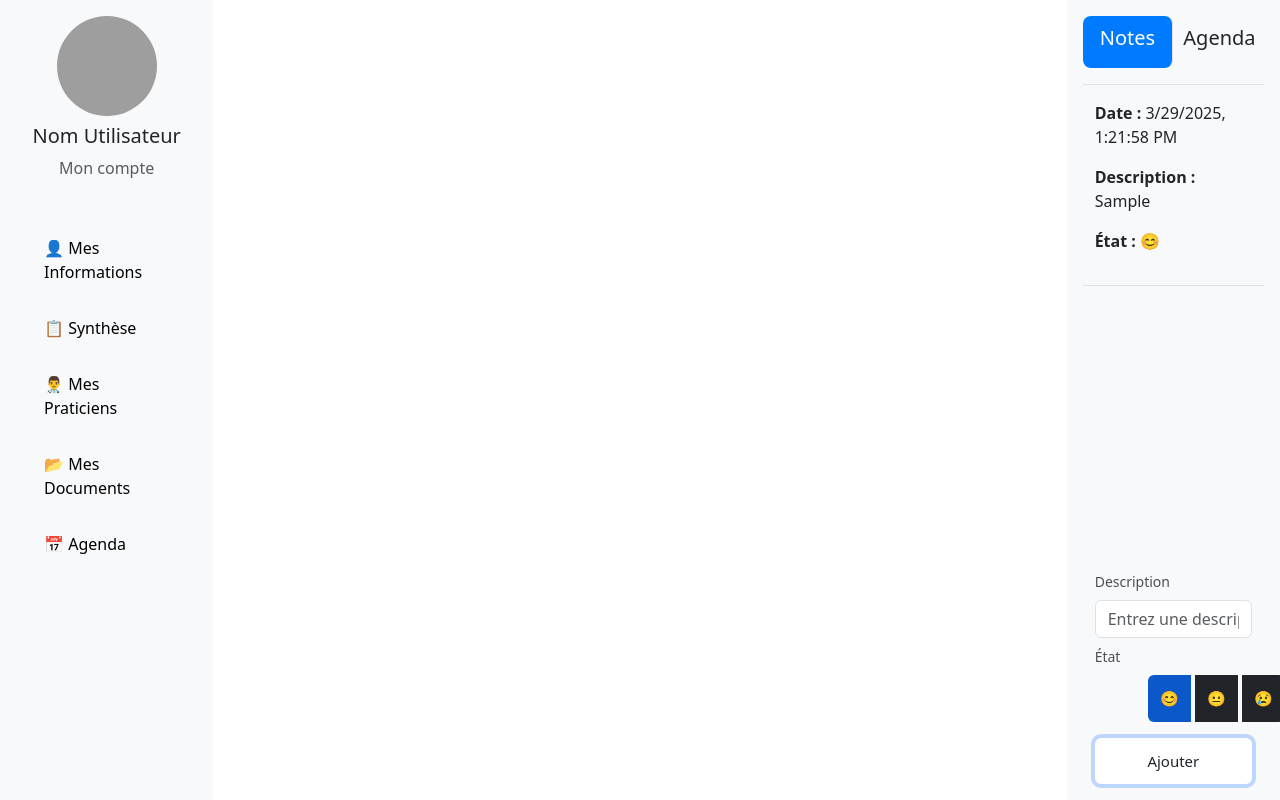
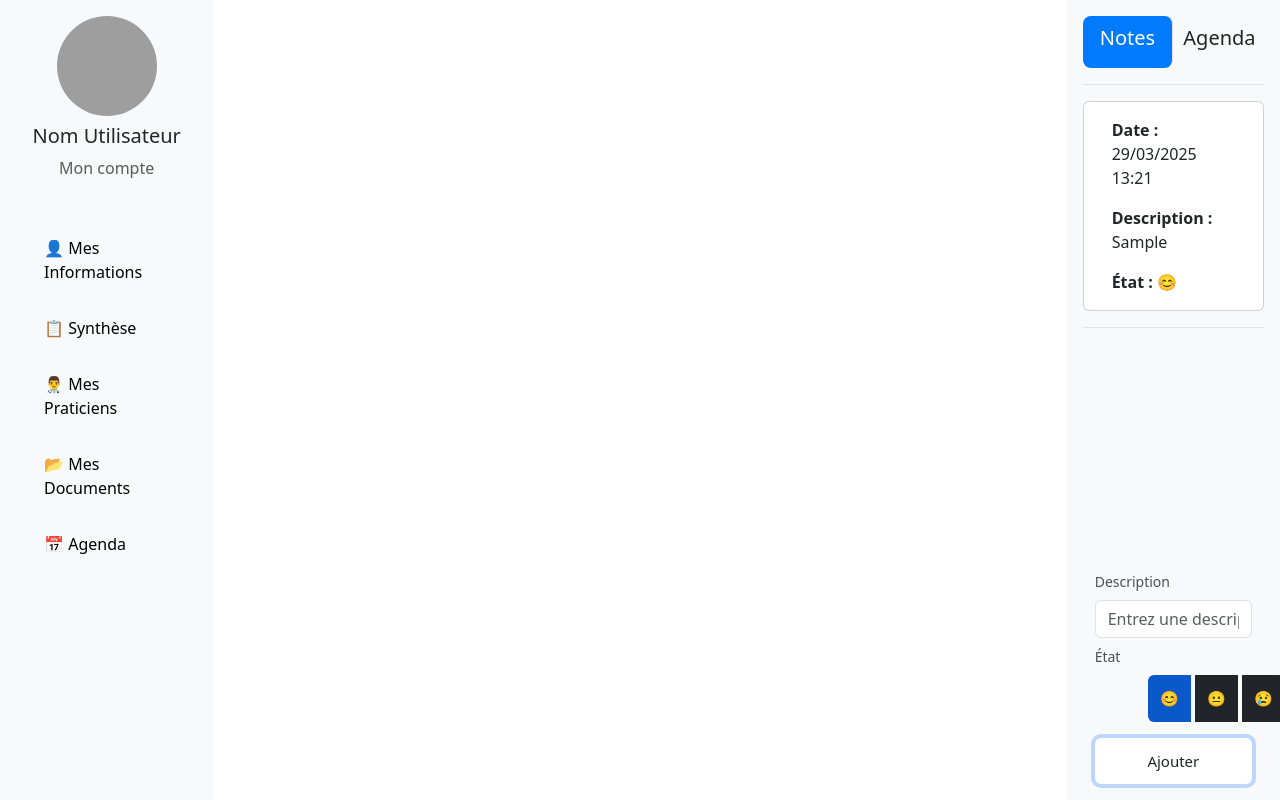
Before and after one commit to nonotor67/hhc-2025, a React (Vite) app in the folder neurocare-v2/: page /patients in a window 1280 px wide. Both pictures are taken after typing "Sample" into the empty fields and a click on the input "Ajouter". Built offline with nearby package versions, Linux system fonts and the light colour scheme; grey boxes are pictures that could not be loaded.

Commit message:
edit bar

```diff
--- a/neurocare-v2/package.json
+++ b/neurocare-v2/package.json
@@ -11,6 +11,7 @@
   },
   "dependencies": {
     "bootstrap": "^5.3.3",
+    "date-fns": "^4.1.0",
     "react": "^19.0.0",
     "react-bootstrap": "^2.10.9",
     "react-datepicker": "^8.2.1",
--- a/neurocare-v2/src/components/PatientRightSidebar.tsx
+++ b/neurocare-v2/src/components/PatientRightSidebar.tsx
@@ -5,6 +5,7 @@ import {
   Form,
   ToggleButtonGroup,
   ToggleButton,
+  Card,
 } from "react-bootstrap";
 import DatePicker from "react-datepicker";
 import "react-datepicker/dist/react-datepicker.css"; // Importer le style de date-picker
@@ -43,24 +44,33 @@ const PatientRightSidebar: React.FC = () => {
   const handleSubmit = (e: React.FormEvent) => {
     e.preventDefault();
     if (activeTab === "notes" && newNote.description.trim()) {
-      setNotes((prevData) =>
-        [{ date: new Date().toLocaleString(), ...newNote }, ...prevData].slice(
-          0,
-          4
-        )
-      );
+      setNotes((prevData) => [
+        {
+          date: new Date().toLocaleString("fr-FR", {
+            dateStyle: "short",
+            timeStyle: "short",
+          }),
+          description: newNote.description,
+          etat: newNote.etat,
+        },
+        ...prevData,
+      ]);
       setNewNote({ description: "", etat: "😊" });
     } else if (
       activeTab === "agenda" &&
       newEvent.event.trim() &&
       newEvent.date
     ) {
-      setAgenda((prevData) =>
-        [
-          { date: newEvent.date.toLocaleString(), event: newEvent.event },
+      setAgenda((prevData) => [
+        {
+          date: newEvent.date.toLocaleString("fr-FR", {
+            dateStyle: "short",
+            timeStyle: "short",
+          }),
+          event: newEvent.event,
+        },
         ...prevData,
-        ].slice(0, 4)
-      );
+      ]);
       setNewEvent({ date: new Date(), event: "" });
     }
   };
@@ -85,30 +95,37 @@ const PatientRightSidebar: React.FC = () => {
           <h5>Agenda</h5>
         </Col>
       </Row>
-      <Row className="mb-3 border-bottom">
+      <Row
+        className="mb-3 border-bottom"
+        style={{ maxHeight: "60vh", overflowY: "auto" }} // Définit le défilement
+      >
         {activeTab === "notes"
           ? notes.map((item, index) => (
-              <Row className="mb-3" key={index}>
-                <p>
+              <Card key={index} className="mb-3">
+                <Card.Body>
+                  <Card.Text>
                     <strong>Date :</strong> {item.date}
-                </p>
-                <p>
+                  </Card.Text>
+                  <Card.Text>
                     <strong>Description :</strong> {item.description}
-                </p>
-                <p>
+                  </Card.Text>
+                  <Card.Text>
                     <strong>État :</strong> {item.etat}
-                </p>
-              </Row>
+                  </Card.Text>
+                </Card.Body>
+              </Card>
             ))
           : agenda.map((item, index) => (
-              <Row className="mb-3" key={index}>
-                <p>
+              <Card key={index} className="mb-3">
+                <Card.Body>
+                  <Card.Text>
                     <strong>Date :</strong> {item.date}
-                </p>
-                <p>
+                  </Card.Text>
+                  <Card.Text>
                     <strong>Événement :</strong> {item.event}
-                </p>
-              </Row>
+                  </Card.Text>
+                </Card.Body>
+              </Card>
             ))}
       </Row>
       <Row className="mt-auto">
```
Also changed, not shown: 1 other file (tests, documents, lock files or other folders). Lines whose indentation alone changed are shown as unchanged.
